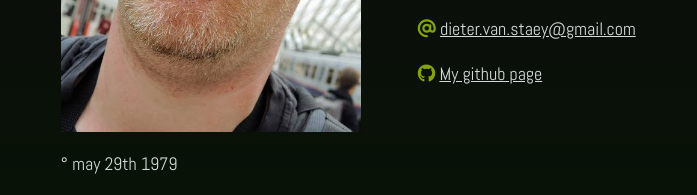
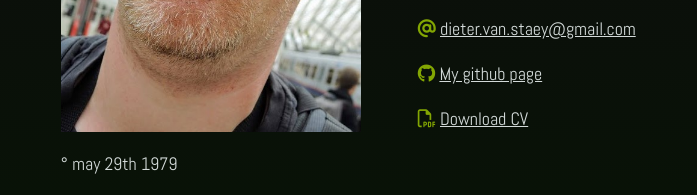
Before and after one commit to DieterVanStaey/portfolio, a plain HTML site: page index.html in a window 1280 px wide. Shown: the part 1809-2004 px from the top of the page, without its empty margins (224-921 px from the left). Drawn offline with Linux system fonts and the light colour scheme.

Commit message:
pdf-link toegevoegd

```diff
--- a/index.html
+++ b/index.html
@@ -139,6 +139,7 @@
                             href="mailto:dieter.van.staey@gmail.com">dieter.van.staey@gmail.com</a></p>
                     <p><i class="fab fa-github align-middle blueText"></i> <a href="https://github.com/DieterVanStaey"
                             target="_blank">My github page</a></p>
+                    <p><i class="far fa-file-pdf align-middle blueText"></i> <a href="./assets/Dieter Van Staey.pdf" download> Download CV</a></p>
                 </div>
             </div>
             <h2 class="title hidden">Education</h2>
```
Also changed, not shown: 1 other file.
